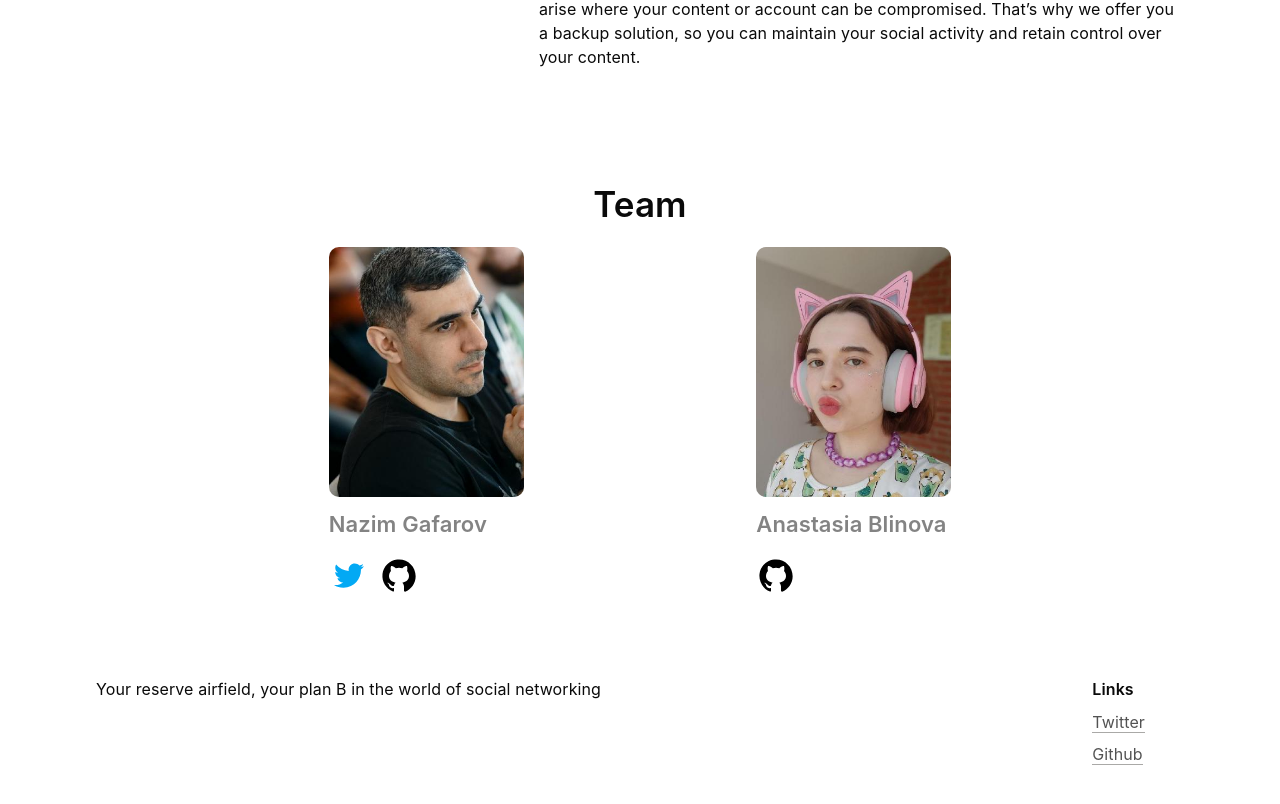
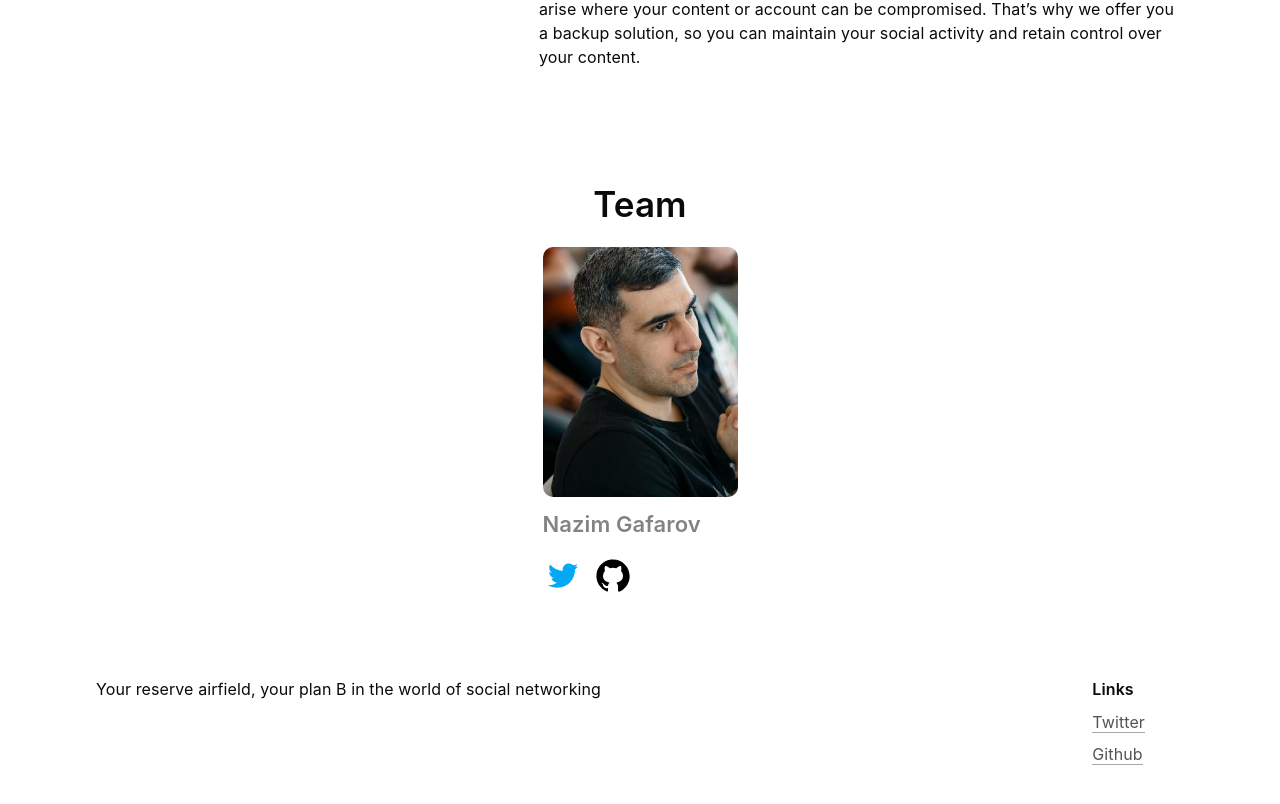
Before and after one commit to based-link/site, a Next.js app: page / in a window 1280 px wide. Shown: the part 887-1691 px from the top of the page. Built offline with nearby package versions, Linux system fonts and the light colour scheme.

Commit message:
team list update

```diff
--- a/src/components/Main/index.tsx
+++ b/src/components/Main/index.tsx
@@ -1,6 +1,5 @@
 import Image from "next/image"
 import GafarovImage from "@/public/Gafarov.jpg"
-import BlinovaImage from "@/public/Blinova.jpg"
 import GithubIcon from "@/public/github.svg"
 import TwitterIcon from "@/public/twitter.svg"
 import css from "./index.module.css"
@@ -72,19 +71,10 @@ export const Main = () => {
             <Image src={GafarovImage} alt="Nazim Gafarov" />
             <p>Nazim Gafarov</p>
             <div className={css.main__team_socialnet}>
-              <a href="https://twitter.com/zapolnoch" target="_blank">
+              <a href="https://twitter.com/zapolnoch2" target="_blank">
                 <Image src={TwitterIcon} alt="Twitter" />
               </a>
               <a href="https://github.com/zapolnoch" target="_blank">
-                <Image src={GithubIcon} alt="Github" />
-              </a>
-            </div>
-          </div>
-          <div>
-            <Image src={BlinovaImage} alt="Anastasia Blinova" />
-            <p>Anastasia Blinova</p>
-            <div className={css.main__team_socialnet}>
-              <a href="https://github.com/Blinina">
                 <Image src={GithubIcon} alt="Github" />
               </a>
             </div>
```
Also changed, not shown: public/Blinova.jpg (deleted).
